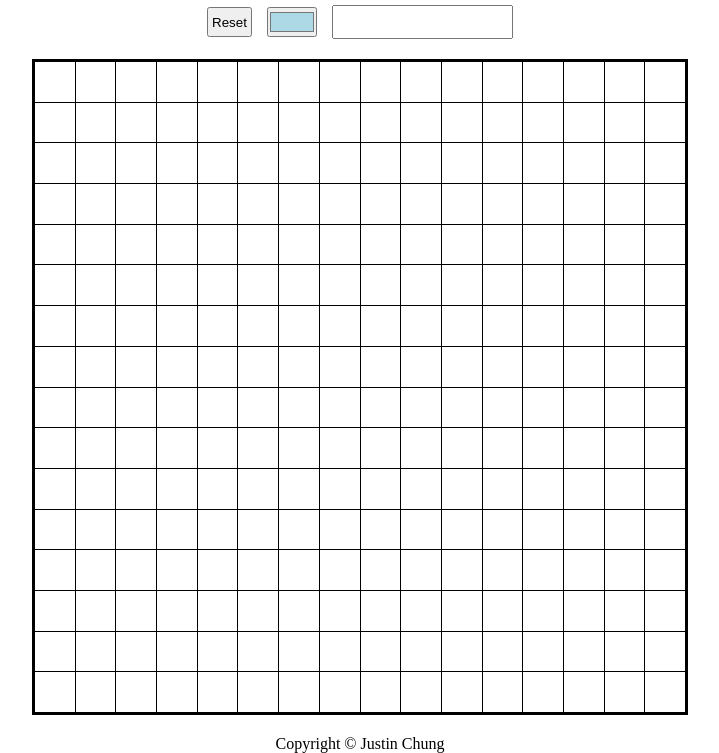
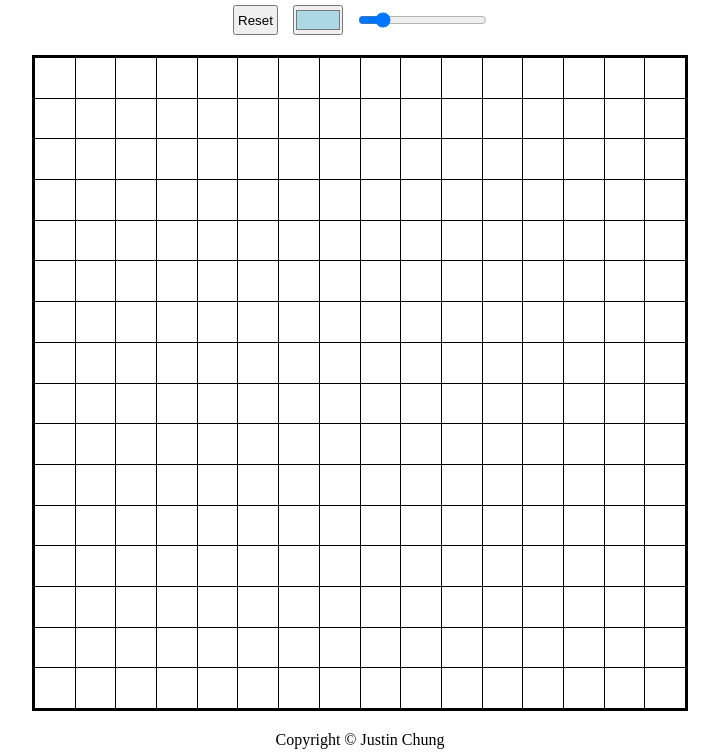
Before and after one commit to justinc0251/etch-a-sketch, a plain HTML site: page index.html in a window 1280 px wide. Shown: the part 99-852 px from the top of the page, without its empty margins (280-999 px from the left). Drawn offline with Linux system fonts and the light colour scheme.

Commit message:
Changed input type to slider

```diff
--- a/index.html
+++ b/index.html
@@ -12,14 +12,12 @@
     <div class="main">
       <div id="navbar">
         <button id="reset">Reset</button>
-        <input type="color" id="color" value = "#add8e6"/>
-        <input type="number" id="size" />
+        <input type="color" id="color" value="#add8e6" />
+        <input type="range" id="size" min="1" max="100" value="16" />
       </div>
       <div id="grid-container"></div>
     </div>
-    <div class="footer">
-        Copyright © Justin Chung
-    </div>
+    <div class="footer">Copyright © Justin Chung</div>
     <script src="script.js"></script>
   </body>
 </html>
```
